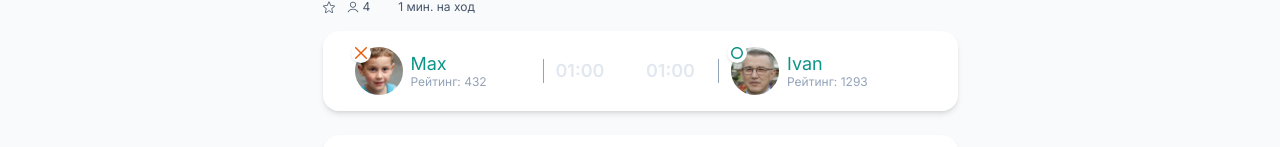
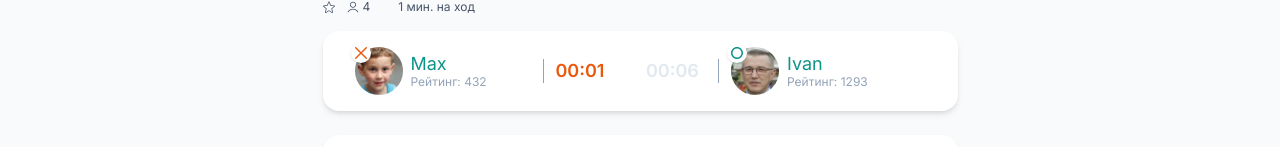
Before and after one commit to Mezin24/tic-tac-toe-online, a Next.js app: page / in a window 1280 px wide. Shown: the part 188-335 px from the top of the page. Built offline with nearby package versions, Linux system fonts and the light colour scheme; some icons are missing.

Commit message:
update timers with useNow

```diff
--- a/components/game-new/game.jsx
+++ b/components/game-new/game.jsx
@@ -1,25 +1,46 @@
+import { useReducer } from "react";
+import { players } from "./constants";
+import { computeWinnerSymbol } from "./model/compute-winner-symbol";
+import { gameStateReducer, initGameState } from "./model/game-state-reducer";
+import { getNextMove } from "./model/get-next-move";
+import { GAME_ACTION_TYPES } from "./model/game-state-reducer";
+import { BackLink } from "./ui/back-link";
+import { GameCell } from "./ui/game-cell";
 import { GameInfo } from "./ui/game-info";
+import { GameLayout } from "./ui/game-layout";
+import { GameMoveInfo } from "./ui/game-move-info";
+import { GameOverModal } from "./ui/game-over-modal";
 import { GameTitle } from "./ui/game-title";
-import { BackLink } from "./ui/back-link";
-import { GameLayout } from "./ui/game-layout";
-import { players } from "./constants";
 import { PlayerInfo } from "./ui/player-info";
-import { GameMoveInfo } from "./ui/game-move-info";
-import { UseGameState } from "./model/use-game-state";
-import { GameCell } from "./ui/game-cell";
-import { GameOverModal } from "./ui/game-over-modal";
+import { computeWinner } from "./model/compute-winner";
+import { computePlayerTimer } from "./model/compute-player-timer";
+import { useTimer } from "../lib/timers";
 
 const PLAYER_COUNT = 2;
 
 export const Game = () => {
-  const {
-    cells,
-    currentMove,
-    handleCellClick,
+  const [gameState, dispatch] = useReducer(
+    gameStateReducer,
+    {
+      playersCount: PLAYER_COUNT,
+      defaultTimer: 6000,
+      currentMoveStart: Date.now(),
+    },
+    initGameState
+  );
+  const winnerSequence = computeWinner(gameState);
+  const nextMove = getNextMove(gameState);
+
+  const winnerSymbol = computeWinnerSymbol(gameState, {
+    winnerSequence,
     nextMove,
-    winnerSequence,
-    winnerSymbol,
-  } = UseGameState(PLAYER_COUNT);
+  });
+  useTimer(1000, gameState.currentMoveStart, () => {
+    dispatch({
+      type: GAME_ACTION_TYPES.TICK,
+      now: Date.now(),
+    });
+  });
 
   const winnerPlayer = players.find((player) => player.symbol === winnerSymbol);
 
@@ -32,7 +53,12 @@ export const Game = () => {
           <GameInfo isRatingGame playersCount={4} timeMode={"1 мин. на ход"} />
         }
         ndex
-        playerslist={players.slice(0, PLAYER_COUNT).map((player, index) => (
+        playerslist={players.slice(0, PLAYER_COUNT).map((player, index) => {
+          const { timer, timerStartAt } = computePlayerTimer(
+            gameState,
+            player.symbol
+          );
+          return (
             <PlayerInfo
               key={player.id}
               name={player.name}
@@ -40,15 +66,26 @@ export const Game = () => {
               avatar={player.avatar}
               rating={player.rating}
               symbol={player.symbol}
-            seconds={60}
+              timerStartAt={timerStartAt}
+              timer={timer}
             />
-        ))}
+          );
+        })}
         gameMoveInfo={
-          <GameMoveInfo currentMove={currentMove} nextMove={nextMove} />
+          <GameMoveInfo
+            currentMove={gameState.currentMove}
+            nextMove={nextMove}
+          />
         }
-        gameCells={cells.map((cell, index) => (
+        gameCells={gameState.cells.map((cell, index) => (
           <GameCell
-            onClick={() => handleCellClick(index)}
+            onClick={() =>
+              dispatch({
+                type: GAME_ACTION_TYPES.CELL_CLICK,
+                index,
+                now: Date.now(),
+              })
+            }
             key={index}
             isWinner={winnerSequence?.includes(index)}
             disabled={!!winnerSymbol}
@@ -66,7 +103,7 @@ export const Game = () => {
             avatar={player.avatar}
             rating={player.rating}
             symbol={player.symbol}
-            seconds={60}
+            timer={gameState.timers[player.symbol]}
           />
         ))}
       />
--- /dev/null
+++ b/components/game-new/model/compute-player-timer.js
@@ -0,0 +1,9 @@
+export function computePlayerTimer(gameState, playerSymbol) {
+  return {
+    timerStartAt:
+      gameState.currentMove === playerSymbol
+        ? gameState.currentMoveStart
+        : undefined,
+    timer: gameState.timers[playerSymbol],
+  };
+}
--- /dev/null
+++ b/components/game-new/model/compute-winner-symbol.js
@@ -0,0 +1,8 @@
+export const computeWinnerSymbol = (
+  gameState,
+  { winnerSequence, nextMove }
+) => {
+  return nextMove === gameState.currentMove
+    ? gameState.currentMove
+    : gameState.cells[winnerSequence?.[0]];
+};
--- a/components/game-new/model/compute-winner.js
+++ b/components/game-new/model/compute-winner.js
@@ -1,4 +1,4 @@
-export function computeWinner(cells, sequenceSize = 5, fieldSize = 19) {
+export function computeWinner({ cells }, sequenceSize = 5, fieldSize = 19) {
   const gap = Math.floor(sequenceSize / 2);
 
   function compareElements(indexes) {
--- /dev/null
+++ b/components/game-new/model/game-state-reducer.js
@@ -0,0 +1,77 @@
+import { GAME_SYMBOLS, MOVE_ORDER } from "../constants";
+import { getNextMove } from "./get-next-move";
+
+export const GAME_ACTION_TYPES = {
+  CELL_CLICK: "cell-click",
+  TICK: "tick",
+};
+
+export const initGameState = ({
+  playersCount,
+  defaultTimer,
+  currentMoveStart,
+}) => ({
+  cells: new Array(19 * 19).fill(null),
+  currentMove: GAME_SYMBOLS.CROSS,
+  currentMoveStart,
+  playersCount,
+  timers: MOVE_ORDER.reduce((timers, symbol, index) => {
+    if (index < playersCount) {
+      timers[symbol] = defaultTimer;
+    }
+    return timers;
+  }, {}),
+});
+
+export const gameStateReducer = (state, action) => {
+  switch (action.type) {
+    case GAME_ACTION_TYPES.CELL_CLICK: {
+      const { index, now } = action;
+      if (state.cells[index]) return state;
+
+      return {
+        ...state,
+        currentMove: getNextMove(state),
+        currentMoveStart: now,
+        cells: updateCells(state, index),
+        timers: updateTimers(state, now),
+      };
+    }
+    case GAME_ACTION_TYPES.TICK: {
+      const { now } = action;
+      if (!isTimerOver(state, now)) {
+        return state;
+      }
+
+      return {
+        ...state,
+        currentMove: getNextMove(state),
+        currentMoveStart: now,
+        timers: updateTimers(state, now),
+      };
+    }
+
+    default:
+      return state;
+  }
+};
+
+function updateCells(gameState, index) {
+  return gameState.cells.map((cell, i) =>
+    i === index ? gameState.currentMove : cell
+  );
+}
+
+function updateTimers(gameState, now) {
+  const diff = now - gameState.currentMoveStart;
+  const timer = gameState.timers[gameState.currentMove];
+  return {
+    ...gameState.timers,
+    [gameState.currentMove]: timer - diff,
+  };
+}
+
+function isTimerOver(gameState, now) {
+  const timer = updateTimers(gameState, now)[gameState.currentMove];
+  return timer <= 0;
+}
--- a/components/game-new/model/get-next-move.js
+++ b/components/game-new/model/get-next-move.js
@@ -1,8 +1,8 @@
 import { MOVE_ORDER } from "../constants";
 
-export function getNextMove(currentMove, playersCount, playersTimeOver) {
+export function getNextMove({ currentMove, playersCount, timers }) {
   const slicedMoveOrder = MOVE_ORDER.slice(0, playersCount).filter(
-    (symbol) => !playersTimeOver.includes(symbol)
+    (symbol) => timers[symbol] > 0
   );
 
   const nextMoveIndex = slicedMoveOrder.indexOf(currentMove) + 1;
--- a/components/game-new/model/use-game-state.js
+++ /dev/null
@@ -1,56 +0,0 @@
-import { useState } from "react";
-import { GAME_SYMBOLS } from "../constants";
-import { computeWinner } from "./compute-winner";
-import { getNextMove } from "./get-next-move";
-
-export const UseGameState = (playersCount) => {
-  const [{ cells, currentMove, playersTimeOver }, setGameState] = useState(
-    () => ({
-      cells: new Array(19 * 19).fill(null),
-      currentMove: GAME_SYMBOLS.CROSS,
-      playersTimeOver: [],
-    })
-  );
-
-  const winnerSequence = computeWinner(cells);
-  const nextMove = getNextMove(currentMove, playersCount, playersTimeOver);
-  const winnerSymbol =
-    nextMove === currentMove ? currentMove : cells[winnerSequence?.[0]];
-
-  const handleCellClick = (index) => {
-    if (cells[index]) return;
-    setGameState((prev) => ({
-      ...prev,
-      currentMove: getNextMove(
-        prev.currentMove,
-        playersCount,
-        prev.playersTimeOver
-      ),
-      cells: prev.cells.map((cell, i) =>
-        i === index ? prev.currentMove : cell
-      ),
-    }));
-  };
-
-  const handlePlayerTimeOver = (symbol) => {
-    setGameState((prev) => ({
-      ...prev,
-      playersTimeOver: [...prev.playersTimeOver, symbol],
-      currentMove: getNextMove(
-        prev.currentMove,
-        playersCount,
-        prev.playersTimeOver
-      ),
-    }));
-  };
-
-  return {
-    cells,
-    currentMove,
-    nextMove,
-    handleCellClick,
-    handlePlayerTimeOver,
-    winnerSequence,
-    winnerSymbol,
-  };
-};
--- a/components/game-new/ui/player-info.jsx
+++ b/components/game-new/ui/player-info.jsx
@@ -1,22 +1,26 @@
 import Image from "next/image";
 import clsx from "clsx";
 import { GameSymbol } from "./game-symbol";
+import { useNow } from "@/components/lib/timers";
 
 export const PlayerInfo = ({
   name,
   isRight,
-  isTimerRunning,
+  timer,
+  timerStartAt,
   avatar,
   rating,
   symbol,
-  seconds,
 }) => {
+  const now = useNow(1000, timerStartAt);
+  const mils = Math.max(now ? timer - (now - timerStartAt) : timer, 0);
+  const seconds = Math.ceil(mils / 1000);
   const minutesString = String(Math.floor(seconds / 60)).padStart(2, 0);
   const secondsString = String(seconds % 60).padStart(2, 0);
   const isDanger = seconds < 10;
 
   const getTimerColor = () => {
-    if (isTimerRunning) {
+    if (timerStartAt) {
       return isDanger ? "text-orange-600" : "text-slate-900";
     }
 
--- /dev/null
+++ b/components/lib/timers.js
@@ -0,0 +1,33 @@
+import { useState, useEffect } from "react";
+
+export function useNow(interval, enabled) {
+  const [now, setNow] = useState();
+
+  useEffect(() => {
+    if (!enabled) {
+      setNow(undefined);
+      return;
+    }
+    const timer = setInterval(() => {
+      setNow(Date.now());
+    }, interval);
+
+    return () => clearInterval(timer);
+  }, [enabled, interval]);
+
+  return now;
+}
+
+export function useTimer(interval, enabled, cb) {
+  useEffect(() => {
+    if (!enabled) {
+      return;
+    }
+    const timer = setInterval(() => {
+      cb();
+    }, interval);
+
+    return () => clearInterval(timer);
+    // eslint-disable-next-line react-hooks/exhaustive-deps
+  }, [enabled, interval]);
+}
```
Lines whose indentation alone changed are shown as unchanged.
